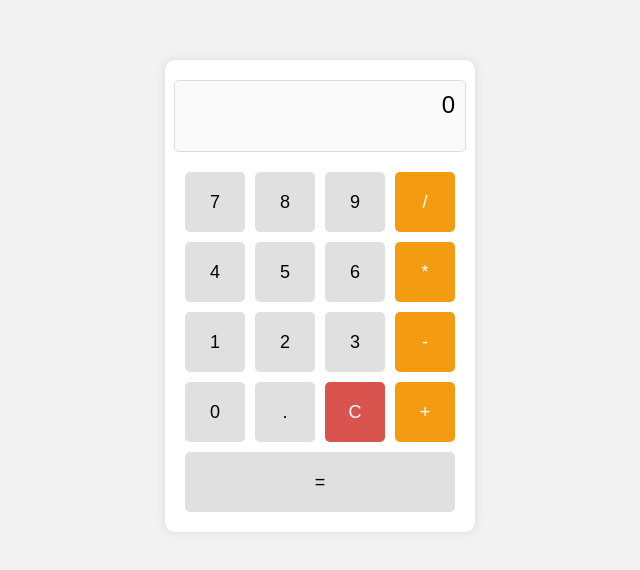
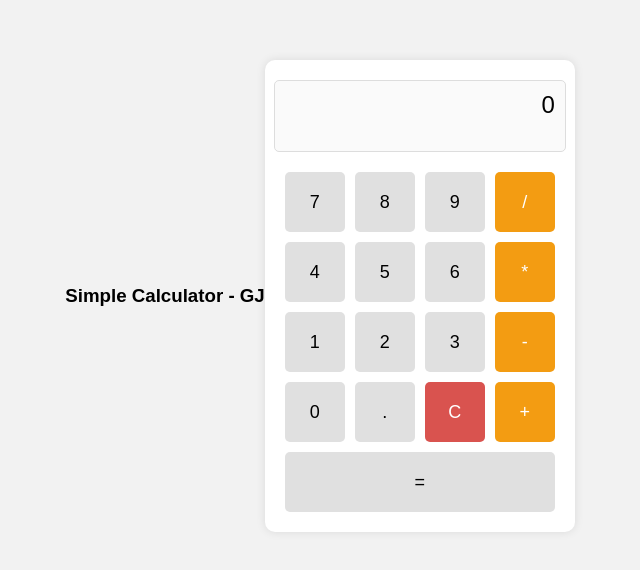
Before and after one commit to georgejames123/dockerapptest, a website: page index.html in a window 1280 px wide. Shown: the part 112-682 px from the top of the page, without its empty margins (320-960 px from the left). Drawn offline with Linux system fonts and the light colour scheme.

Commit message:
On branch main  Your branch is up to date with 'origin/main'.  Changes to be committed: 	renamed:    index_copy.html -> backup/index_copy.html 	modified:   index.html

```diff
--- a/index.html
+++ b/index.html
@@ -92,7 +92,7 @@
   </style>
 </head>
 <body>
-
+<h3>Simple Calculator - GJ</h3>
   <div class="calculator">
     <div id="display">0</div>
 
```
Also changed, not shown: backup/index_copy.html (renamed from index_copy.html).
